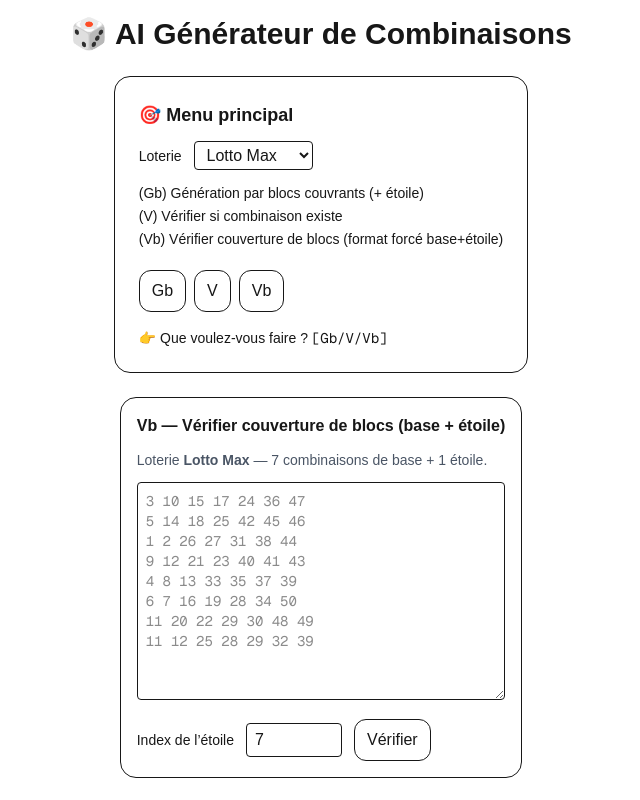
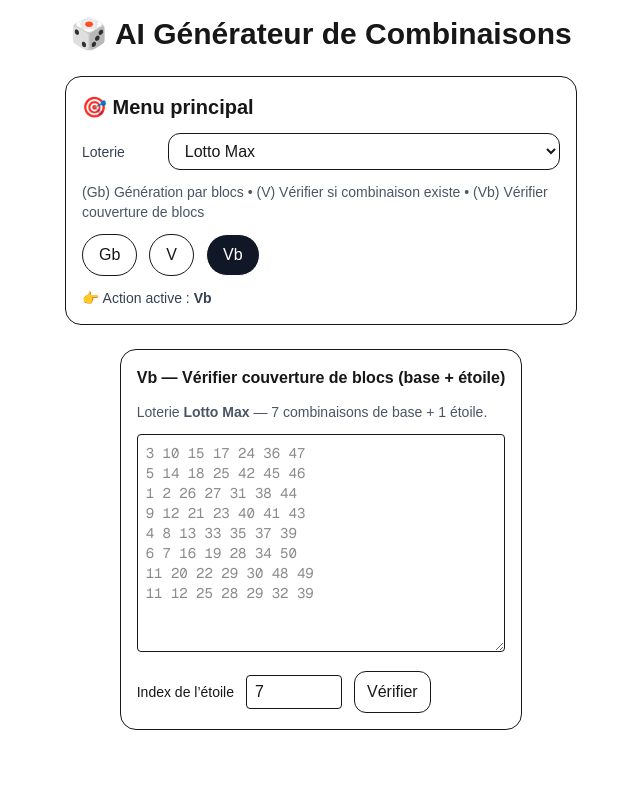
Before and after one commit to CvensT/frontend-loto, a Next.js app: page / in a window 1280 px wide. Shown: the whole page, without its empty margins (319-959 px from the left). Built offline with nearby package versions, Linux system fonts and the light colour scheme.

Commit message:
Update MenuPrincipal.tsx

```diff
--- a/components/MenuPrincipal.tsx
+++ b/components/MenuPrincipal.tsx
@@ -1,60 +1,70 @@
 "use client";
 
-import { useState } from "react";
-
 type Action = "Gb" | "V" | "Vb";
-type Selection = { loterieId: string; action: Action };
 
 const LOTERIES = [
-  { id: "1", label: "Grande Vie" },
-  { id: "2", label: "Lotto Max" },
-  { id: "3", label: "Lotto 6/49" },
-] as const;
+  { id: "1", nom: "Grande Vie" },
+  { id: "2", nom: "Lotto Max" },
+  { id: "3", nom: "Lotto 6/49" },
+];
 
 export default function MenuPrincipal({
-  onChange,
-  defaultLoterieId = "2",
+  loterieId,
+  onChangeLoterie,
+  action,
+  onChangeAction,
 }: {
-  onChange: (s: Selection) => void;
-  defaultLoterieId?: string;
+  loterieId: "1" | "2" | "3";
+  onChangeLoterie: (v: "1" | "2" | "3") => void;
+  action: Action;
+  onChangeAction: (a: Action) => void;
 }) {
-  const [loterieId, setLoterieId] = useState<string>(defaultLoterieId);
+  return (
+    <section className="mx-auto max-w-lg rounded-2xl border p-4 space-y-3">
+      <div className="text-xl font-semibold">🎯 Menu principal</div>
 
-  const choisir = (action: Action) => onChange({ loterieId, action });
+      {/* 👇 Sélecteur unique de loterie (plus rien en haut de page) */}
+      <label className="flex items-center gap-2">
+        <span className="w-24 text-sm text-gray-700">Loterie</span>
+        <select
+          className="w-full rounded-xl border px-3 py-2"
+          value={loterieId}
+          onChange={(e) => onChangeLoterie(e.target.value as "1" | "2" | "3")}
+        >
+          {LOTERIES.map((l) => (
+            <option key={l.id} value={l.id}>{l.nom}</option>
+          ))}
+        </select>
+      </label>
 
-  return (
-    <div className="rounded-2xl border p-4 sm:p-6 space-y-3">
-      <h2 className="text-lg font-semibold">🎯 Menu principal</h2>
+      <p className="text-sm text-gray-600">
+        (Gb) Génération par blocs • (V) Vérifier si combinaison existe • (Vb) Vérifier couverture de blocs
+      </p>
 
       <div className="flex items-center gap-3">
-        <label htmlFor="loterie" className="text-sm">Loterie</label>
-        <select
-          id="loterie"
-          className="border rounded px-2 py-1"
-          value={loterieId}
-          onChange={(e) => setLoterieId(e.target.value)}
+        <button
+          onClick={() => onChangeAction("Gb")}
+          className={`rounded-full px-4 py-2 border ${action === "Gb" ? "bg-gray-900 text-white" : "hover:bg-gray-50"}`}
         >
-          {LOTERIES.map((l) => (
-            <option key={l.id} value={l.id}>{l.label}</option>
-          ))}
-        </select>
+          Gb
+        </button>
+        <button
+          onClick={() => onChangeAction("V")}
+          className={`rounded-full px-4 py-2 border ${action === "V" ? "bg-gray-900 text-white" : "hover:bg-gray-50"}`}
+        >
+          V
+        </button>
+        <button
+          onClick={() => onChangeAction("Vb")}
+          className={`rounded-full px-4 py-2 border ${action === "Vb" ? "bg-gray-900 text-white" : "hover:bg-gray-50"}`}
+        >
+          Vb
+        </button>
       </div>
 
-      <div className="text-sm leading-relaxed">
-        <div>(Gb) Génération par blocs couvrants (+ étoile)</div>
-        <div>(V)  Vérifier si combinaison existe</div>
-        <div>(Vb) Vérifier couverture de blocs (format forcé base+étoile)</div>
+      <div className="text-sm text-gray-700">
+        👉 Action active : <b>{action}</b>
       </div>
-
-      <div className="pt-2 flex gap-2">
-        <button onClick={() => choisir("Gb")} className="px-3 py-2 rounded-xl border">Gb</button>
-        <button onClick={() => choisir("V")}  className="px-3 py-2 rounded-xl border">V</button>
-        <button onClick={() => choisir("Vb")} className="px-3 py-2 rounded-xl border">Vb</button>
-      </div>
-
-      <p className="pt-1 text-sm">
-        👉 Que voulez-vous faire ? <span className="font-mono">[Gb/V/Vb]</span>
-      </p>
-    </div>
+    </section>
   );
 }
```
